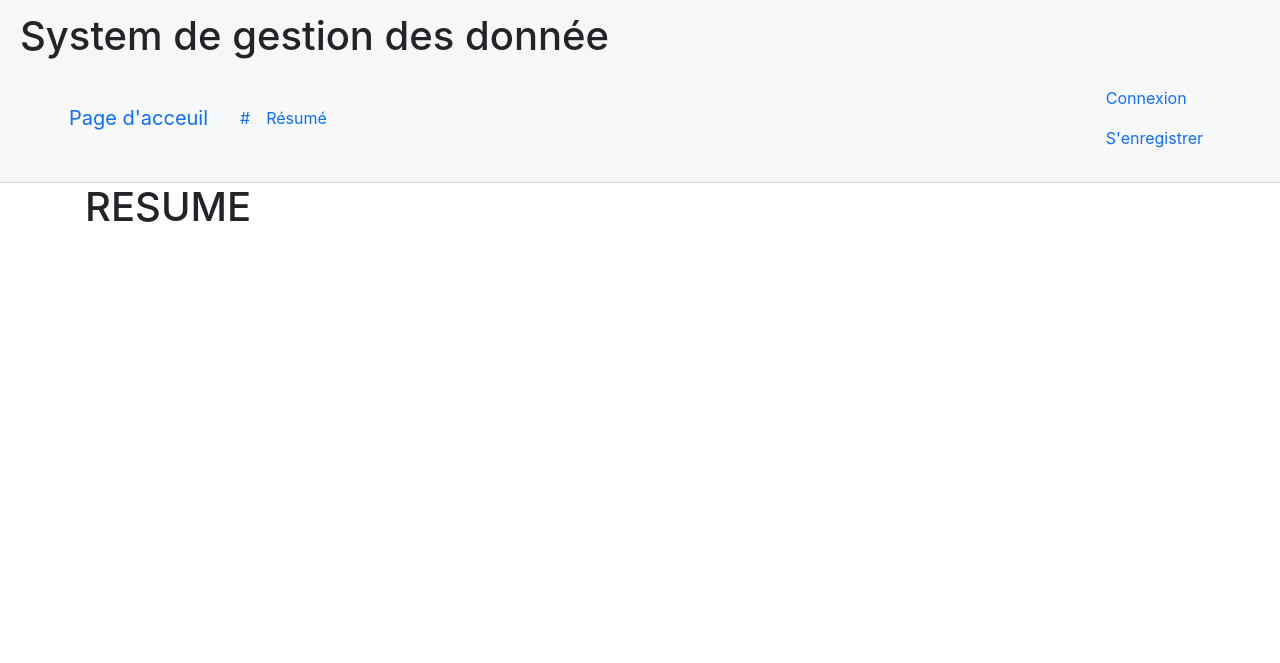
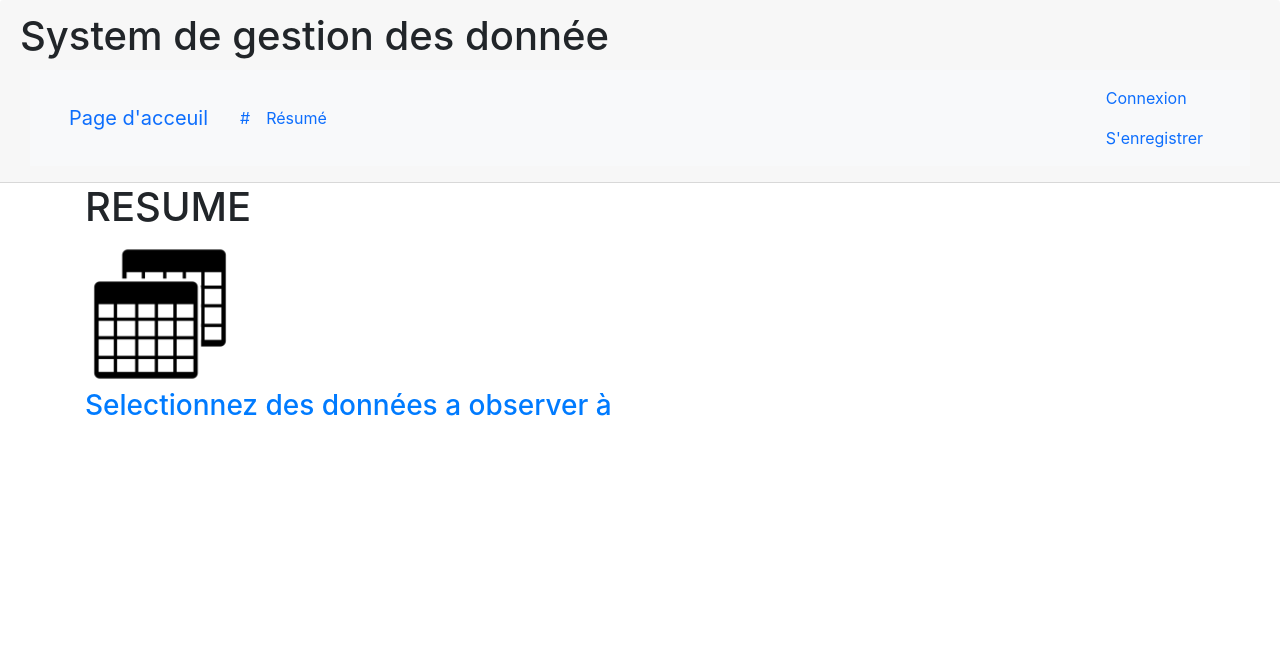
Before and after one commit to JohnSite07/ccsUI_demo, a Django app: page /database/ in a window 1280 px wide. Shown: the top 663 px of the page. Run offline with Django 4.2, Linux system fonts and the light colour scheme; some libraries are stand-ins or nearby versions.

Commit message:
Update resume.html

```diff
--- a/database/templates/database/resume.html
+++ b/database/templates/database/resume.html
@@ -1,4 +1,13 @@
 {% extends "homeapp/base.html" %}
+{% load static %}
 {% block content %}
     <h1>RESUME</h1>
+<div>
+    <a href="{% url 'request_data' %}">
+        <div>
+            <img src="{% static 'images/table-icon-21.png' %}" width="150em" height="150em">
+            <h3>Selectionnez des données a observer à</h3>
+        </div>
+    </a>
+</div>
 {% endblock content %}
```
